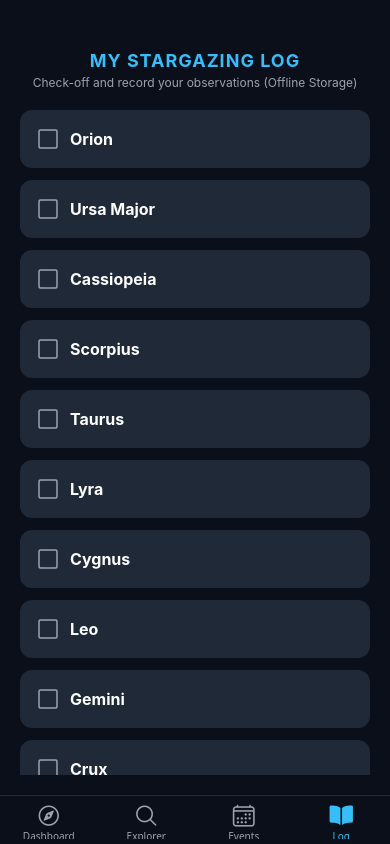
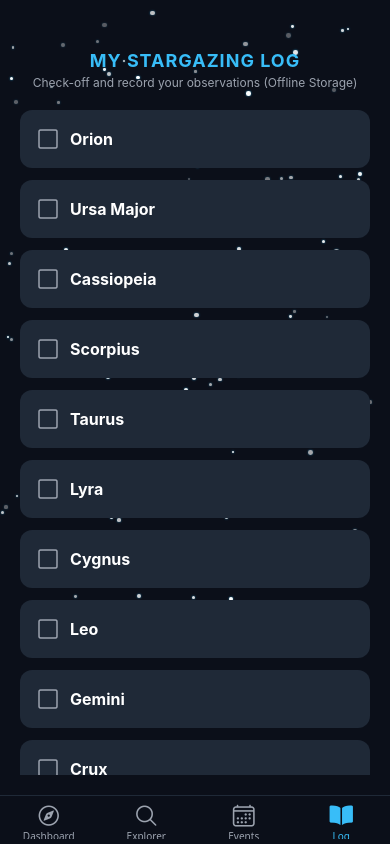
Before and after one commit to Dilshan454/starguide, a React Native app in the folder StarGuide/: screen /Log in a window 390 px wide. Built offline with nearby package versions, Linux system fonts and the light colour scheme.

Commit message:
add star watermark for all screens

```diff
--- a/StarGuide/src/screens/EventsScreen.jsx
+++ b/StarGuide/src/screens/EventsScreen.jsx
@@ -6,6 +6,10 @@ import data from '../data/constellations.json';
 
 export default function EventsScreen() {
   return (
+    <View style={styles.mainContainer}>
+
+      <StarWatermark />
+
       <View style={styles.container}>
         <Text style={styles.headerTitle}>CELESTIAL EVENTS</Text>
         <Text style={styles.subtitle}>Upcoming Meteor Showers & Eclipses (Offline Data)</Text>
@@ -13,6 +17,7 @@ export default function EventsScreen() {
         <FlatList
           data={data.celestialEvents}
           keyExtractor={item => item.id}
+          contentContainerStyle={styles.listContainer}
           renderItem={({ item }) => (
             <View style={styles.eventCard}>
               <View style={styles.iconContainer}>
@@ -27,11 +32,24 @@ export default function EventsScreen() {
           )}
         />
       </View>
+    </View>
   );
 }
 
 const styles = StyleSheet.create({
-  container: { flex: 1, backgroundColor: '#0B0F19', padding: 20, paddingTop: 50 },
+  mainContainer: {
+    flex: 1,
+    backgroundColor: '#0B0F19'
+  },
+  container: {
+    flex: 1,
+    padding: 20,
+    paddingTop: 50,
+    zIndex: 1
+  },
+  listContainer: {
+    paddingBottom: 30
+  },
   headerTitle: { color: '#38BDF8', fontSize: 18, fontWeight: 'bold', textAlign: 'center', letterSpacing: 1 },
   subtitle: { color: '#9CA3AF', fontSize: 12, textAlign: 'center', marginBottom: 20, marginTop: 4 },
   eventCard: { flexDirection: 'row', backgroundColor: '#1F2937', borderRadius: 12, padding: 16, marginBottom: 15, alignItems: 'center' },
--- a/StarGuide/src/screens/ExplorerScreen.jsx
+++ b/StarGuide/src/screens/ExplorerScreen.jsx
@@ -9,7 +9,7 @@ export default function ExplorerScreen({ navigation }) {
   const [selectedHemisphere, setSelectedHemisphere] = useState('All');
   const [selectedSeason, setSelectedSeason] = useState('All');
 
-
+  // Advanced Search & Filter logic
   const filteredData = data.constellations.filter(item => {
     const matchesSearch = item.name.toLowerCase().includes(searchQuery.toLowerCase());
     const matchesHemisphere = selectedHemisphere === 'All' || item.hemisphere.toLowerCase().includes(selectedHemisphere.toLowerCase());
@@ -18,6 +18,10 @@ export default function ExplorerScreen({ navigation }) {
   });
 
   return (
+    <View style={styles.mainContainer}>
+      {/* Background Starry Sky Watermark */}
+      <StarWatermark />
+
       <View style={styles.container}>
         <Text style={styles.headerTitle}>EXPLORER</Text>
 
@@ -33,7 +37,7 @@ export default function ExplorerScreen({ navigation }) {
           />
         </View>
 
-
+        {/* Hemisphere Filters */}
         <View style={styles.filterRow}>
           {['All', 'Northern', 'Southern'].map(hemis => (
             <TouchableOpacity
@@ -67,6 +71,7 @@ export default function ExplorerScreen({ navigation }) {
         <FlatList
           data={filteredData}
           keyExtractor={item => item.id}
+          contentContainerStyle={styles.listContainer}
           renderItem={({ item }) => (
             <TouchableOpacity
               style={styles.itemCard}
@@ -82,11 +87,24 @@ export default function ExplorerScreen({ navigation }) {
           )}
         />
       </View>
+    </View>
   );
 }
 
 const styles = StyleSheet.create({
-  container: { flex: 1, backgroundColor: '#0B0F19', padding: 20, paddingTop: 50 },
+  mainContainer: {
+    flex: 1,
+    backgroundColor: '#0B0F19'
+  },
+  container: {
+    flex: 1,
+    padding: 20,
+    paddingTop: 50,
+    zIndex: 1
+  },
+  listContainer: {
+    paddingBottom: 30
+  },
   headerTitle: { color: '#38BDF8', fontSize: 18, fontWeight: 'bold', textAlign: 'center', marginBottom: 15, letterSpacing: 1 },
   searchContainer: { flexDirection: 'row', alignItems: 'center', backgroundColor: '#1F2937', borderRadius: 8, paddingHorizontal: 12, marginBottom: 12 },
   searchIcon: { marginRight: 8 },
--- a/StarGuide/src/screens/LogScreen.jsx
+++ b/StarGuide/src/screens/LogScreen.jsx
@@ -9,7 +9,6 @@ export default function LogScreen() {
   const [logs, setLogs] = useState({});
   const [noteInput, setNoteInput] = useState('');
   const [selectedId, setSelectedId] = useState(null);
-
 
   useEffect(() => {
     loadLogs();
@@ -27,7 +26,6 @@ export default function LogScreen() {
   };
 
   const toggleSeen = async (id) => {
-    const currentDate = new Date().toISOString().split('T')[0];
     const updatedLogs = {
       ...logs,
       [id]: {
@@ -55,6 +53,10 @@ export default function LogScreen() {
   };
 
   return (
+    <View style={styles.mainContainer}>
+      {/* Background Starry Sky Watermark */}
+      <StarWatermark />
+
       <View style={styles.container}>
         <Text style={styles.headerTitle}>MY STARGAZING LOG</Text>
         <Text style={styles.subtitle}>Check-off and record your observations (Offline Storage)</Text>
@@ -62,6 +64,7 @@ export default function LogScreen() {
         <FlatList
           data={data.constellations}
           keyExtractor={item => item.id}
+          contentContainerStyle={styles.listContainer}
           renderItem={({ item }) => {
             const isSeen = logs[item.id]?.seen || false;
             const currentNote = logs[item.id]?.note || '';
@@ -109,11 +112,24 @@ export default function LogScreen() {
           }}
         />
       </View>
+    </View>
   );
 }
 
 const styles = StyleSheet.create({
-  container: { flex: 1, backgroundColor: '#0B0F19', padding: 20, paddingTop: 50 },
+  mainContainer: {
+    flex: 1,
+    backgroundColor: '#0B0F19'
+  },
+  container: {
+    flex: 1,
+    padding: 20,
+    paddingTop: 50,
+    zIndex: 1
+  },
+  listContainer: {
+    paddingBottom: 30
+  },
   headerTitle: { color: '#38BDF8', fontSize: 18, fontWeight: 'bold', textAlign: 'center', letterSpacing: 1 },
   subtitle: { color: '#9CA3AF', fontSize: 12, textAlign: 'center', marginBottom: 20, marginTop: 4 },
   logCard: { backgroundColor: '#1F2937', borderRadius: 12, padding: 16, marginBottom: 12 },
```
Lines whose indentation alone changed are shown as unchanged.
